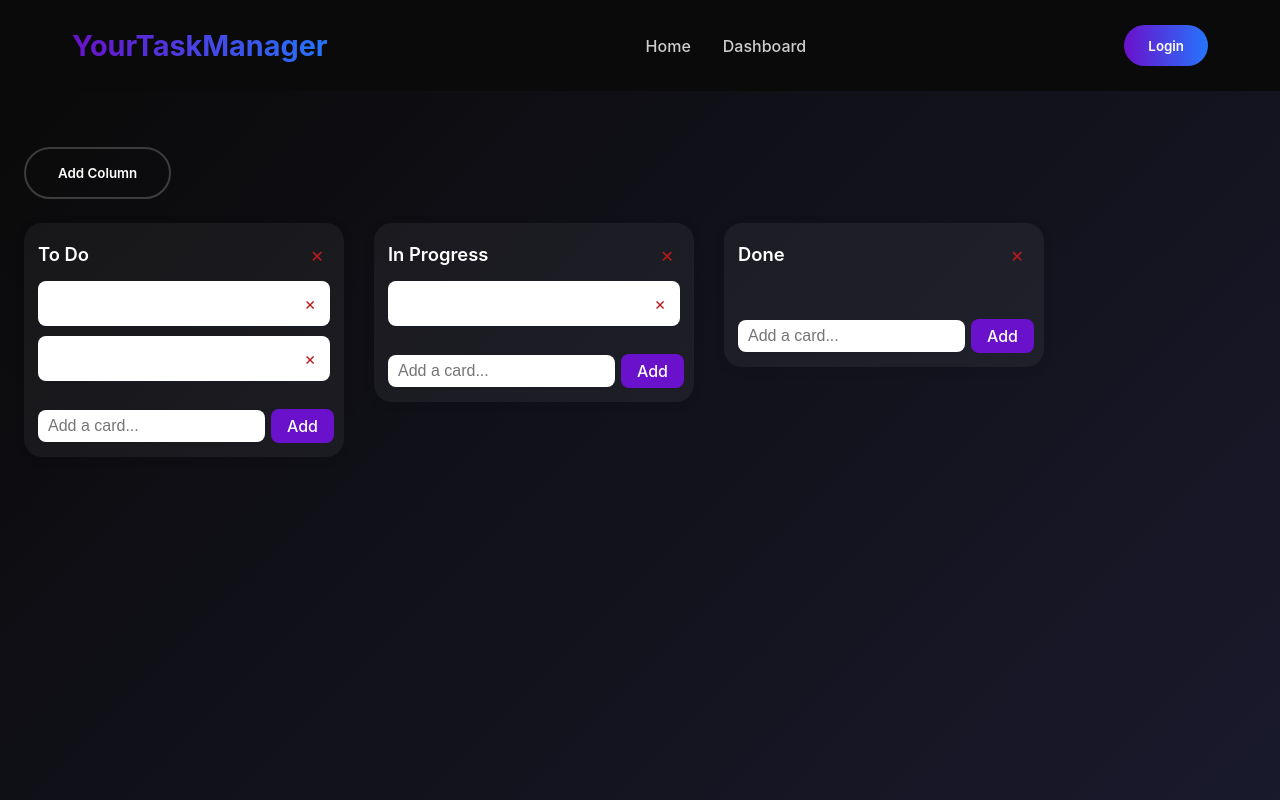
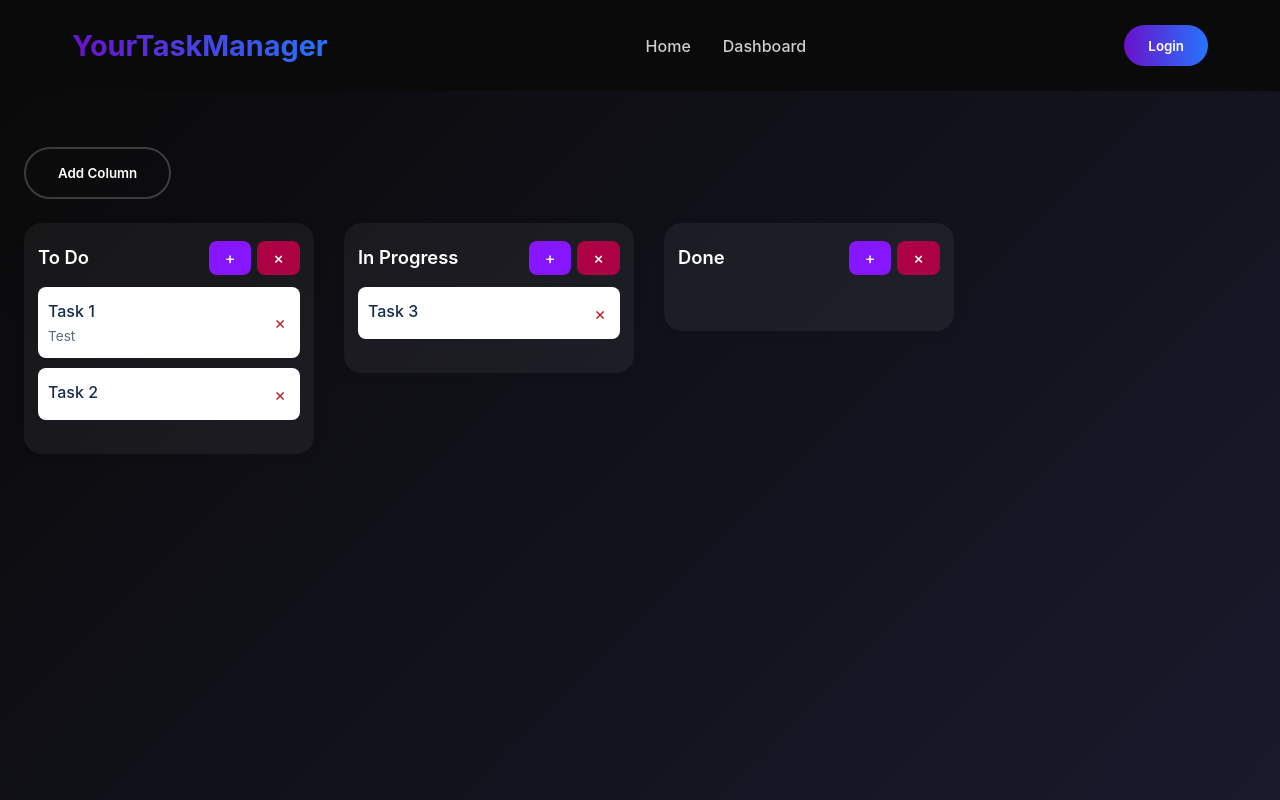
Before and after one commit to Callouu/taskmanager, a React (Vite) app: page /dashboard in a window 1280 px wide. Shown: the top 800 px of the page. Built offline with nearby package versions, Linux system fonts and the light colour scheme.

Commit message:
fix add card button and actions

```diff
--- a/src/components/Card/Card.jsx
+++ b/src/components/Card/Card.jsx
@@ -7,9 +7,10 @@ const Card = ({ card, columnId }) => {
   const dispatch = useDispatch();
 
   const handleEdit = (e) => {
-    const newContent = prompt('Edit card content:', card.content);
-    if (newContent !== null) {
-      dispatch(editCard(card.id, newContent));
+    const newTitle = prompt('Edit card title:', card.title);
+    const newDescription = prompt('Edit card description:', card.description);
+    if (newTitle !== null) {
+      dispatch(editCard(card.id, newTitle, newDescription));
     }
   };
 
@@ -22,7 +23,10 @@ const Card = ({ card, columnId }) => {
   return (
     <div className="card">
       <div className="card-content" onClick={handleEdit}>
-        {card.content}
+        <div className="card-title">{card.title}</div>
+        {card.description && (
+          <div className="card-description">{card.description}</div>
+        )}
       </div>
       <button className="delete-btn" onClick={handleDelete}>
         ×
--- a/src/components/Card/Card.scss
+++ b/src/components/Card/Card.scss
@@ -23,8 +23,19 @@
     flex: 1;
     word-break: break-word;
     padding-right: 10px;
-    font-size: 1rem;
     color: #172b4d;
+
+    .card-title {
+      font-size: 1rem;
+      font-weight: 500;
+      margin-bottom: 4px;
+    }
+
+    .card-description {
+      font-size: 0.85rem;
+      color: #5e6c84;
+      line-height: 1.4;
+    }
   }
 
   .delete-btn {
--- /dev/null
+++ b/src/components/CardModal/CardModal.jsx
@@ -0,0 +1,58 @@
+import React, { useState } from "react";
+import Modal from "../Modal/Modal";
+import "./CardModal.scss";
+
+function CardModal({ open, onClose, onAddCard }) {
+  const [title, setTitle] = useState("");
+  const [description, setDescription] = useState("");
+
+  const handleAdd = () => {
+    if (title.trim()) {
+      onAddCard(title, description);
+      setTitle("");
+      setDescription("");
+      onClose();
+    }
+  };
+
+  const handleCancel = () => {
+    setTitle("");
+    setDescription("");
+    onClose();
+  };
+
+  const handleKeyPress = (e) => {
+    if (e.key === "Enter" && !e.shiftKey) {
+      e.preventDefault();
+      handleAdd();
+    }
+  };
+
+  return (
+    <Modal open={open} onClose={handleCancel}>
+      <h2>Add a Card</h2>
+      <input
+        type="text"
+        value={title}
+        onChange={(e) => setTitle(e.target.value)}
+        onKeyPress={handleKeyPress}
+        placeholder="Card title"
+        style={{ width: "100%", marginBottom: 12 }}
+        autoFocus
+      />
+      <textarea
+        value={description}
+        onChange={(e) => setDescription(e.target.value)}
+        placeholder="Description (optional)"
+        style={{ width: "100%", marginBottom: 12, minHeight: 80 }}
+        onKeyPress={handleKeyPress}
+      />
+      <div style={{ display: "flex", gap: 8 }}>
+        <button onClick={handleAdd}>Add Card</button>
+        <button onClick={handleCancel} type="button">Cancel</button>
+      </div>
+    </Modal>
+  );
+}
+
+export default CardModal;
--- /dev/null
+++ b/src/components/CardModal/CardModal.scss
@@ -0,0 +1,3 @@
+.add-card-modal {
+  // Add any specific styles for the add card modal here if needed
+}
--- a/src/components/Column/Column.jsx
+++ b/src/components/Column/Column.jsx
@@ -1,29 +1,27 @@
-import React, { useState } from 'react';
-import { useDispatch } from 'react-redux';
-import { addCard, editColumn, removeColumn } from '../../store/actions';
-import Card from '../Card/Card';
-import './Column.scss';
+import React, { useState } from "react";
+import { useDispatch } from "react-redux";
+import { addCard, editColumn, removeColumn } from "../../store/actions";
+import Card from "../Card/Card";
+import CardModal from "../CardModal/CardModal";
+import "./Column.scss";
 
 const Column = ({ column, cards }) => {
   const dispatch = useDispatch();
-  const [newCardContent, setNewCardContent] = useState('');
+  const [isModalOpen, setIsModalOpen] = useState(false);
 
-  const handleAddCard = () => {
-    if (newCardContent.trim()) {
-      dispatch(addCard(column.id, newCardContent));
-      setNewCardContent('');
-    }
+  const handleAddCard = (title, description) => {
+    dispatch(addCard(column.id, title, description));
   };
 
   const handleEditTitle = () => {
-    const newTitle = prompt('Edit column title:', column.title);
+    const newTitle = prompt("Edit column title:", column.title);
     if (newTitle !== null) {
       dispatch(editColumn(column.id, newTitle));
     }
   };
 
   const handleDeleteColumn = () => {
-    if (window.confirm('Delete this column and all its cards?')) {
+    if (window.confirm("Delete this column and all its cards?")) {
       dispatch(removeColumn(column.id));
     }
   };
@@ -32,29 +30,33 @@ const Column = ({ column, cards }) => {
     <div className="column">
       <div className="column-header">
         <h3 onClick={handleEditTitle}>{column.title}</h3>
+        <div className="column-header--button">
+        <div className="add-card">
+          <button onClick={() => setIsModalOpen(true)}>+</button>
+        </div>
         <button className="delete-btn" onClick={handleDeleteColumn}>
           ×
         </button>
+        </div>
       </div>
       {column.description && (
-        <div className="column-description" style={{ color: "#555", fontSize: "0.97rem", marginBottom: 10 }}>
+        <div
+          className="column-description"
+          style={{ color: "#555", fontSize: "0.97rem", marginBottom: 10 }}
+        >
           {column.description}
         </div>
       )}
       <div className="cards-list">
-        {column.cardIds.map(cardId => (
+        {column.cardIds.map((cardId) => (
           <Card key={cardId} card={cards[cardId]} columnId={column.id} />
         ))}
       </div>
-      <div className="add-card">
-        <input
-          type="text"
-          value={newCardContent}
-          onChange={(e) => setNewCardContent(e.target.value)}
-          placeholder="Add a card..."
-        />
-        <button onClick={handleAddCard}>Add</button>
-      </div>
+      <CardModal
+        open={isModalOpen}
+        onClose={() => setIsModalOpen(false)}
+        onAddCard={handleAddCard}
+      />
     </div>
   );
 };
--- a/src/components/Column/Column.scss
+++ b/src/components/Column/Column.scss
@@ -20,6 +20,13 @@
     justify-content: space-between;
     margin-bottom: 12px;
 
+        &--button {
+      display: flex;
+      flex-direction: row;
+      align-items: center;
+      gap: 6px;
+    }
+
     h3 {
       font-size: 1.15rem;
       font-weight: 600;
@@ -31,18 +38,18 @@
         color: #1976d2;
       }
     }
-
     .delete-btn {
-      background: none;
+      background: #ac0142;
+      color: #fff;
       border: none;
-      color: #b71c1c;
-      font-size: 1.3rem;
+      border-radius: 8px;
+      padding: 7px 16px;
+      font-size: 1rem;
+      font-weight: 500;
       cursor: pointer;
-      padding: 0 6px;
-      border-radius: 50%;
       transition: background 0.15s;
       &:hover {
-        background: #ffeaea;
+        background: #940039;
       }
     }
   }
@@ -57,7 +64,7 @@
     display: flex;
     align-items: center;
     gap: 6px;
-    margin-top: 8px;
+    // margin-top: 8px;
 
     input {
       flex: 1;
@@ -75,7 +82,7 @@
     }
 
     button {
-      background: #6a11cb;
+      background: #8616fd;
       color: #fff;
       border: none;
       border-radius: 8px;
@@ -85,7 +92,7 @@
       cursor: pointer;
       transition: background 0.15s;
       &:hover {
-        background: #1565c0;
+        background: #570fa5;
       }
     }
   }
```
